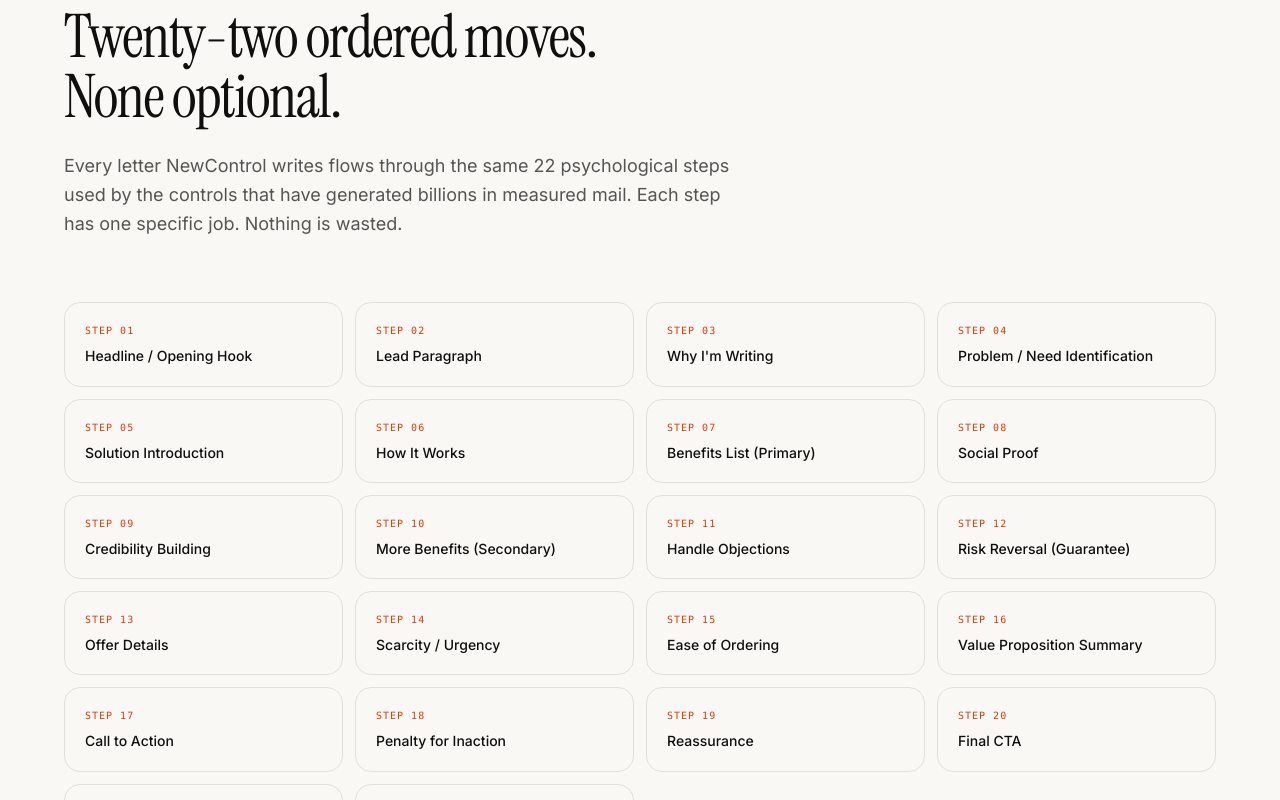
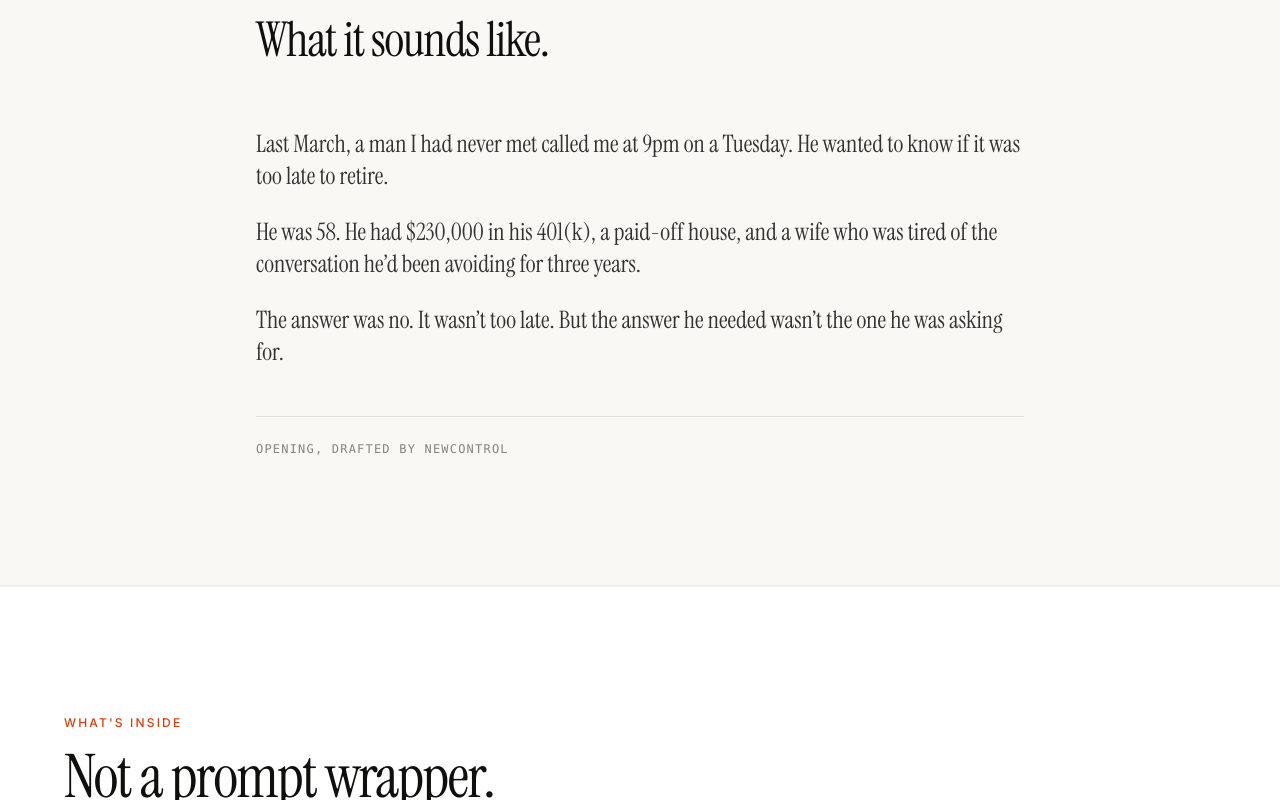
Before and after one commit to Obviouslyobvi/newcontrol.app, a Next.js app: page / in a window 1280 px wide. Shown: the part 1100-1900 px from the top of the page. Built offline with nearby package versions, Linux system fonts and the light colour scheme.

Commit message:
Replace Framework with specimen copy section

```diff
--- a/app/components/Framework.tsx
+++ b/app/components/Framework.tsx
@@ -1,61 +1,20 @@
-const steps = [
-  "Headline / Opening Hook",
-  "Lead Paragraph",
-  "Why I'm Writing",
-  "Problem / Need Identification",
-  "Solution Introduction",
-  "How It Works",
-  "Benefits List (Primary)",
-  "Social Proof",
-  "Credibility Building",
-  "More Benefits (Secondary)",
-  "Handle Objections",
-  "Risk Reversal (Guarantee)",
-  "Offer Details",
-  "Scarcity / Urgency",
-  "Ease of Ordering",
-  "Value Proposition Summary",
-  "Call to Action",
-  "Penalty for Inaction",
-  "Reassurance",
-  "Final CTA",
-  "Signature",
-  "P.S. Section",
-];
-
 export default function Framework() {
   return (
-    <section id="framework" className="px-6 py-32">
-      <div className="mx-auto max-w-6xl">
-        <div className="max-w-2xl mb-16">
-          <div className="text-xs font-medium tracking-[0.18em] uppercase text-ember mb-4">
-            The 22-step framework
-          </div>
-          <h2 className="font-serif text-4xl md:text-6xl tracking-tight leading-[1.02] mb-6">
-            Twenty-two ordered moves.
-            <br />
-            None optional.
-          </h2>
-          <p className="text-lg text-fg/70 leading-relaxed">
-            Every letter NewControl writes flows through the same 22
-            psychological steps used by the controls that have generated billions
-            in measured mail. Each step has one specific job. Nothing is wasted.
-          </p>
+    <section className="px-6 py-32 border-y border-fg/5">
+      <div className="mx-auto max-w-3xl">
+        <div className="text-xs font-medium tracking-[0.18em] uppercase text-ember mb-6">
+          A specimen
         </div>
-        <div className="grid grid-cols-2 md:grid-cols-3 lg:grid-cols-4 gap-3">
-          {steps.map((step, i) => (
-            <div
-              key={step}
-              className="group border border-fg/10 rounded-2xl p-5 hover:border-ember hover:bg-surface transition-all"
-            >
-              <div className="text-[10px] text-ember font-mono tracking-widest mb-2">
-                STEP {String(i + 1).padStart(2, "0")}
-              </div>
-              <div className="text-fg font-medium text-sm leading-snug">
-                {step}
-              </div>
-            </div>
-          ))}
+        <h2 className="font-serif text-4xl md:text-5xl tracking-tight leading-[1.05] mb-16">
+          What it sounds like.
+        </h2>
+        <div className="font-serif text-xl md:text-2xl leading-[1.55] text-fg/85 space-y-6">
+          <p>Last March, a man I had never met called me at 9pm on a Tuesday. He wanted to know if it was too late to retire.</p>
+          <p>He was 58. He had $230,000 in his 401(k), a paid-off house, and a wife who was tired of the conversation he’d been avoiding for three years.</p>
+          <p>The answer was no. It wasn’t too late. But the answer he needed wasn’t the one he was asking for.</p>
+        </div>
+        <div className="mt-12 pt-6 border-t border-fg/10 text-xs font-mono tracking-widest uppercase text-fg/50">
+          Opening, drafted by NewControl
         </div>
       </div>
     </section>
```
